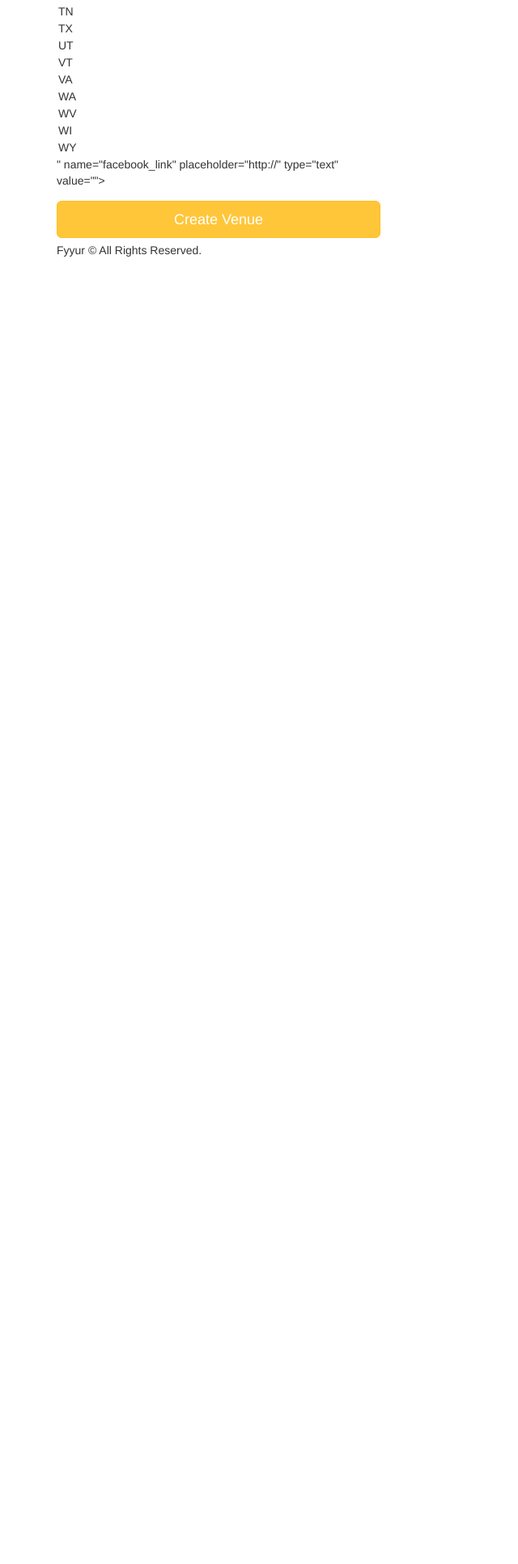
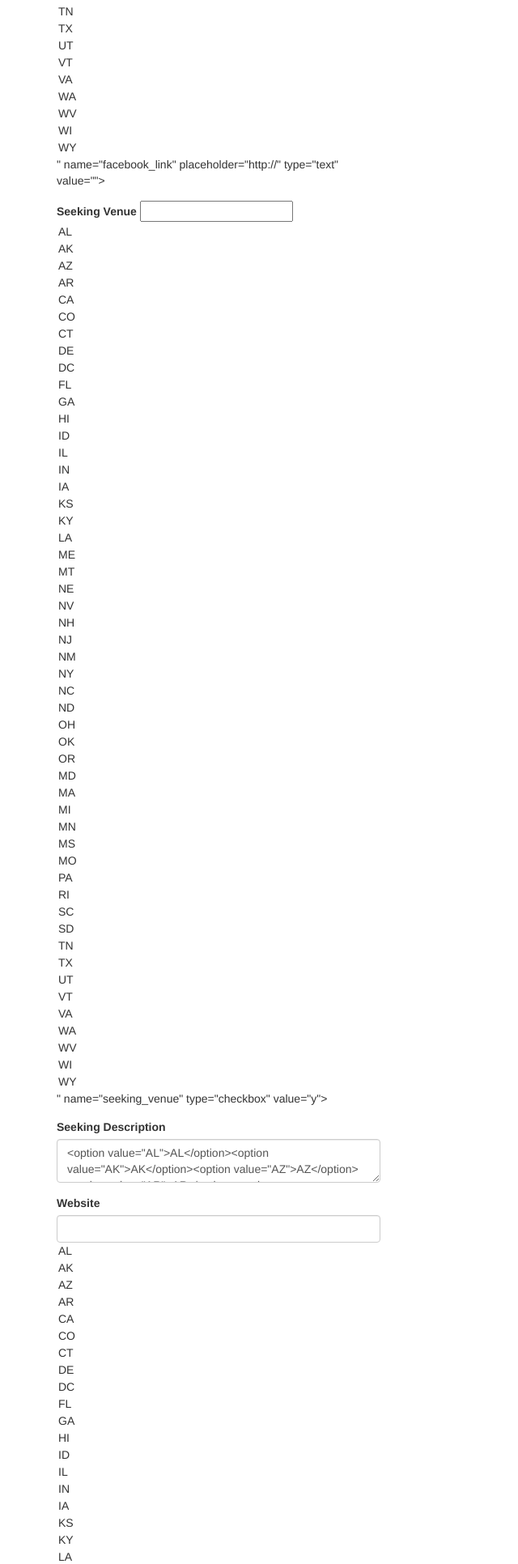
Before and after one commit to RafyAmgadBenjamin/01_fyyur, a Flask app: page /artists/create in a window 1280 px wide. Shown: the part 2973-4905 px from the top of the page at 81% size, without its empty margins (0-640 px from the left). Before the commit the page ends 3290 px from the top, so only its background shows below. Run offline with Flask 2, Linux system fonts and the light colour scheme; some libraries are stand-ins or nearby versions.

Commit message:
update artist forms and new_artist.html with the missing fields

```diff
--- a/forms.py
+++ b/forms.py
@@ -1,7 +1,7 @@
 from datetime import datetime
 from flask_wtf import Form
-from wtforms import StringField, SelectField, SelectMultipleField, DateTimeField
-from wtforms.validators import DataRequired, AnyOf, URL
+from wtforms import StringField, SelectField, SelectMultipleField, DateTimeField, BooleanField, TextAreaField
+from wtforms.validators import DataRequired, AnyOf, URL, Length
 
 
 class ShowForm(Form):
@@ -199,5 +199,13 @@ class ArtistForm(Form):
         validators=[URL()],
     )
 
+    seeking_venue = BooleanField("Seeking Venue?")
+    seeking_description = TextAreaField("Seeking Description", validators=[Length(max=120)])
+    website = StringField(
+        # TODO implement enum restriction
+        "website",
+        validators=[URL()],
+    )
+
 
 # TODO IMPLEMENT NEW ARTIST FORM AND NEW SHOW FORM
--- a/templates/forms/new_artist.html
+++ b/templates/forms/new_artist.html
@@ -29,13 +29,26 @@
       {{ form.genres(class_ = 'form-control', placeholder='Genres, separated by commas', id=form.state, autofocus = true) }}
     </div>
     <div class="form-group">
-      <label for="genres">Image Link</label>
+      <label for="image-link">Image Link</label>
       {{ form.image_link(class_ = 'form-control', placeholder='http://', id=form.state, autofocus = true) }}
     </div>
     <div class="form-group">
-      <label for="genres">Facebook Link</label>
+      <label for="Facebook-Link">Facebook Link</label>
       {{ form.facebook_link(class_ = 'form-control', placeholder='http://', id=form.state, autofocus = true) }}
     </div>
+    <div class="form-group">
+      <label for="seeking-venue">Seeking Venue</label>
+      {{ form.seeking_venue( id=form.state, autofocus = true) }}
+    </div>
+    <div class="form-group">
+      <label for="seeking-description">Seeking Description</label>
+      {{ form.seeking_description(class_ = 'form-control',placeholder='Description', id=form.state, autofocus = true) }}
+    </div>
+    <div class="form-group">
+      <label for="website">Website</label>
+      {{ form.website(class_ = 'form-control',placeholder='Website', id=form.state, autofocus = true) }}
+    </div>
+
     <input type="submit" value="Create Venue" class="btn btn-primary btn-lg btn-block">
   </form>
 </div>
```
